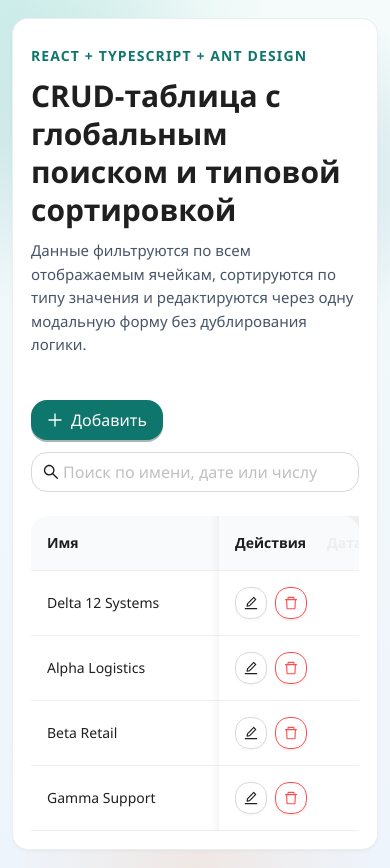
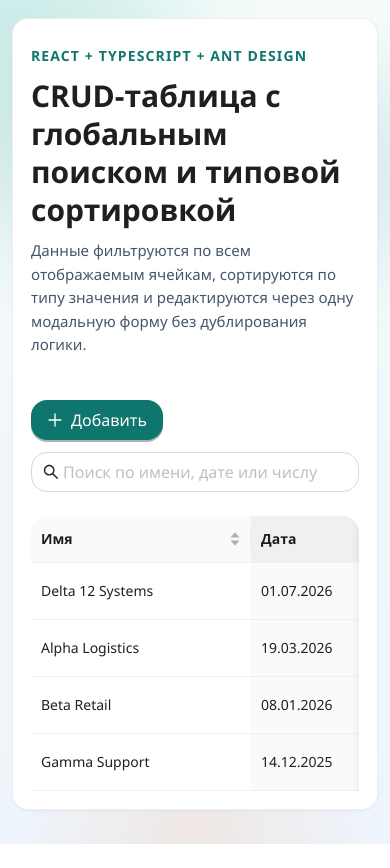
Before and after one commit to NikitaSitlivy/table_AntD, a React (Vite) app: page / in a window 390 px wide. After the commit the page ends 844 px from the top, so only its background shows below. Built offline with nearby package versions, Linux system fonts and the light colour scheme.

Commit message:
Адаптив таблицы

```diff
--- a/src/components/CrudTable.tsx
+++ b/src/components/CrudTable.tsx
@@ -4,6 +4,7 @@ import {
   Card,
   Empty,
   Flex,
+  Grid,
   Input,
   Popconfirm,
   Space,
@@ -27,6 +28,7 @@ import type { ModalMode, RecordFormValues, RecordItem } from '../types';
 import { RecordModal } from './RecordModal';
 
 const { Paragraph, Text, Title } = Typography;
+const { useBreakpoint } = Grid;
 const actionTooltipProps = {
   destroyOnHidden: true,
   mouseLeaveDelay: 0,
@@ -38,6 +40,8 @@ const actionTooltipProps = {
 } as const;
 
 export function CrudTable() {
+  const screens = useBreakpoint();
+  const isCompactScreen = !screens.md;
   const [records, setRecords] = useState<RecordItem[]>(() => {
     if (typeof window === 'undefined') {
       return INITIAL_RECORDS;
@@ -133,7 +137,7 @@ export function CrudTable() {
         title: 'Имя',
         dataIndex: 'name',
         key: 'name',
-        width: 280,
+        width: isCompactScreen ? 220 : 280,
         sorter: compareByName,
         sortOrder: sortState.columnKey === 'name' ? sortState.order : null,
         sortDirections: ['ascend', 'descend', 'ascend'],
@@ -149,7 +153,7 @@ export function CrudTable() {
         title: 'Дата',
         dataIndex: 'date',
         key: 'date',
-        width: 180,
+        width: isCompactScreen ? 160 : 180,
         sorter: compareByDate,
         sortOrder: sortState.columnKey === 'date' ? sortState.order : null,
         sortDirections: ['descend', 'ascend', 'descend'],
@@ -160,7 +164,7 @@ export function CrudTable() {
         title: 'Числовое значение',
         dataIndex: 'value',
         key: 'value',
-        width: 220,
+        width: isCompactScreen ? 180 : 220,
         align: 'right',
         sorter: compareByValue,
         sortOrder: sortState.columnKey === 'value' ? sortState.order : null,
@@ -171,8 +175,7 @@ export function CrudTable() {
       {
         title: 'Действия',
         key: 'actions',
-        width: 140,
-        fixed: 'right',
+        width: isCompactScreen ? 120 : 140,
         render: (_, record) => (
           <Space size="small">
             <Tooltip title="Редактировать" {...actionTooltipProps}>
@@ -198,7 +201,7 @@ export function CrudTable() {
         ),
       },
     ],
-    [sortState],
+    [isCompactScreen, sortState],
   );
 
   const locale = useMemo(
@@ -274,7 +277,8 @@ export function CrudTable() {
               showSizeChanger: false,
             }}
             rowKey="id"
-            scroll={{ x: 820 }}
+            className="responsive-table"
+            scroll={{ x: 'max-content' }}
           />
         </Flex>
       </Card>
--- a/src/styles.css
+++ b/src/styles.css
@@ -115,6 +115,15 @@ body {
   vertical-align: middle;
 }
 
+.responsive-table .ant-table-container {
+  overflow-x: auto;
+}
+
+.responsive-table .ant-table-thead > tr > th,
+.responsive-table .ant-table-tbody > tr > td {
+  white-space: nowrap;
+}
+
 @media (max-width: 768px) {
   .page-shell {
     padding: 18px 12px;
@@ -135,4 +144,9 @@ body {
   .search-input {
     width: 100%;
   }
+
+  .responsive-table .ant-table-thead > tr > th,
+  .responsive-table .ant-table-tbody > tr > td {
+    padding: 12px 10px;
+  }
 }
```
